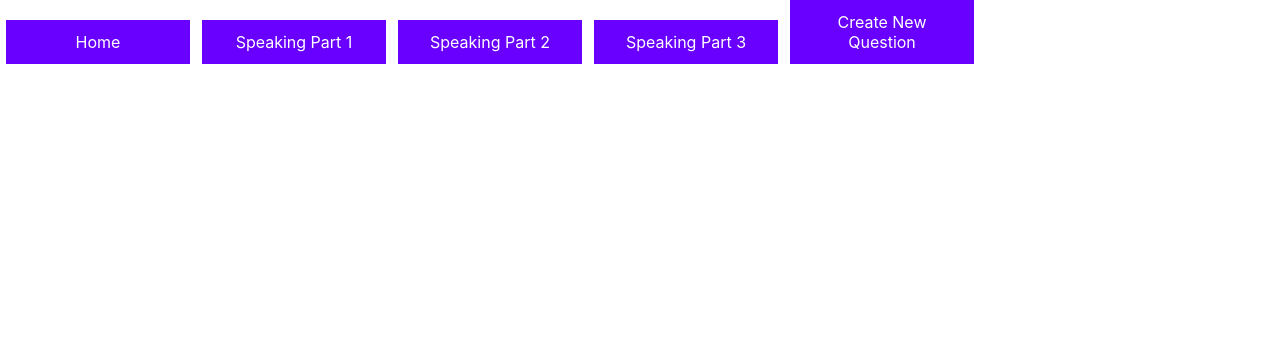
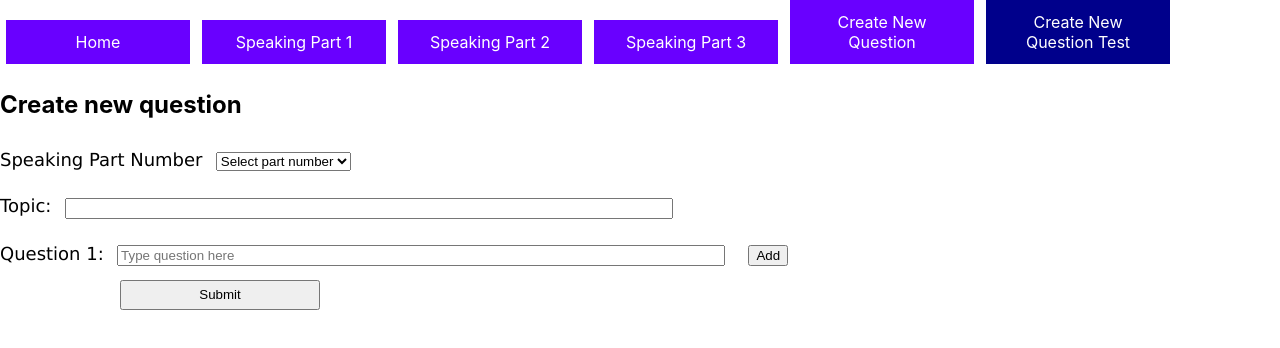
Before and after one commit to wwlwong/phase-2-project-IELTS-question-bank, a React (Create React App) app: page /QuestionFormDynamic in a window 1280 px wide. Shown: the top 348 px of the page. Built offline with nearby package versions, Linux system fonts and the light colour scheme.

Commit message:
adds dynamic fields to questionform

```diff
--- a/src/App.css
+++ b/src/App.css
@@ -137,3 +137,9 @@
   font-size: large;
   margin-left: 1.5em;
 }
+
+.btn-box {
+  margin-left: 10px;
+  width: 200px;
+  display: inline-block;
+}
--- a/src/components/App.js
+++ b/src/components/App.js
@@ -8,6 +8,7 @@ import Speakingpart2 from "./Speakingpart2";
 import Speakingpart3 from "./Speakingpart3";
 import QuestionForm from './QuestionForm';
 import NavBar from './NavBar';
+import QuestionFormDynamic from './QuestionFormDynamic';
 
 function App() {
   const [questions1, setQuestions1] = useState([])
@@ -32,6 +33,9 @@ function App() {
           <Route exact path="/QuestionForm">
             <QuestionForm questions1={questions1} setQuestions1={setQuestions1} questions2={questions2} setQuestions2={setQuestions2} questions3={questions3} setQuestions3={setQuestions3}/>
           </Route>
+          <Route exact path="/QuestionFormDynamic">
+            <QuestionFormDynamic questions1={questions1} setQuestions1={setQuestions1} questions2={questions2} setQuestions2={setQuestions2} questions3={questions3} setQuestions3={setQuestions3}/>
+          </Route>
           <Route exact path="/">
             <Home />
           </Route>
--- a/src/components/NavBar.js
+++ b/src/components/NavBar.js
@@ -25,6 +25,8 @@ function NavBar() {
         activeStyle={{background: "darkblue",}}>Speaking Part 3</NavLink>
     <NavLink to='/QuestionForm' style={linkStyles}
         activeStyle={{background: "darkblue",}}>Create New Question</NavLink>
+     <NavLink to='/QuestionFormDynamic' style={linkStyles}
+        activeStyle={{background: "darkblue",}}>Create New Question Test</NavLink>
   </div>
   );
 }
--- /dev/null
+++ b/src/components/QuestionFormDynamic.js
@@ -0,0 +1,157 @@
+import React, { useState, useEffect } from "react";
+
+
+function QuestionFormDynamic({questions1, setQuestions1, questions2, setQuestions2, questions3, setQuestions3}) {
+
+    const [formData, setFormData] = useState({
+        part: "",
+        topic: "",
+        questions: [],
+        views: 0,
+      });
+
+    const [questionsList, setQuestionsList] = useState([""]);
+
+    const initialFormData = {
+      part: "",
+      topic: "",
+      questions: [],
+      views: 0,
+    }
+
+    const modalDisplayTime = 3000;
+
+    const [showModal, setShowModal] = useState(false);
+
+    useEffect(() => {
+      let timeout;
+      if (showModal) {
+        timeout = setTimeout(() => {
+          setShowModal(false);
+        }, modalDisplayTime);
+      }
+      return () => clearTimeout(timeout);
+    }, [showModal]);
+
+
+    function handleChange(event) {
+        setFormData({
+            ...formData,
+            [event.target.name]: event.target.value,
+        });
+    }
+
+
+
+    function handleSubmit(event) {
+        event.preventDefault();
+
+        fetch(`https://flatiron-phase-2-project.onrender.com/${formData.part}`, {
+          method: "POST",
+          headers: {
+            "Content-Type": "application/json",
+          },
+          body: JSON.stringify(
+          {
+            "topic": formData.topic,
+            "questions": formData.questions,
+            "views": parseInt(formData.views),
+          } )
+        })
+        .then((r) => r.json())
+        .then((newQuestion) => {
+          if (formData.part === "speaking_part1"){
+            setQuestions1([...questions1, newQuestion]);
+          }
+          else if (formData.part === "speaking_part2"){
+            setQuestions2([...questions2, newQuestion]);
+          }
+          else {
+            setQuestions3([...questions3, newQuestion]);
+          }
+          });
+        setShowModal(true);
+        setFormData(initialFormData)
+        setQuestionsList([""]);
+      }
+
+    function removeField(index) {
+        let data = [...questionsList];
+        data.splice(index, 1)
+        setQuestionsList(data)
+    }
+
+    function addField(){
+        setQuestionsList([...questionsList, ""])
+    }
+
+    const handleAddQuestion = (event, index) => {
+        let data = [...questionsList];
+        data[index] = event.target.value;
+        setQuestionsList(data);
+        setFormData({...formData, questions: questionsList})
+      }
+
+    return (
+    <section>
+      <h1>Create new question</h1>
+      <form className="question-entry" onSubmit={handleSubmit}>
+        <label className='form-label'>
+            Speaking Part Number
+            <select className="dropdown" name="part" value={formData.part} onChange={handleChange}>
+                <option value="" selected disabled="true">Select part number</option>
+                <option value="speaking_part1">Speaking Part 1</option>
+                <option value="speaking_part2">Speaking Part 2</option>
+                <option value="speaking_part3">Speaking Part 3</option>
+            </select>
+        </label>
+        <label className='form-label'>
+            Topic:
+            <input
+            className="text-box"
+            type="text"
+            name="topic"
+            value={formData.topic}
+            onChange={handleChange}
+          />
+        </label>
+
+        <label className='questions'>
+            {questionsList.map((question, index) => {
+                return (
+                    <div className='form-label' key={index}>
+                        <label className='form-label'>
+                            Question {index+1}:
+                            <input
+                                className="text-box"
+                                type="text"
+                                name="question"
+                                placeholder="Type question here"
+                                onChange={(event)=>handleAddQuestion(event, index)}
+                                value={question}
+                            />
+                            <div className="btn-box">
+                                {questionsList.length !== 1 && <button className="remove-btn" onClick={()=> removeField(index)}>Remove</button>}
+                                {questionsList.length - 1 === index && <button onClick={addField}>Add</button>}
+                            </div>
+
+                        </label>
+
+
+                    </div>
+                )
+            })}
+        </label>
+
+        <button type="submit" className="submit-btn">
+            Submit
+        </button>
+     </form>
+     {showModal && <div><h3>Questions Submitted</h3></div>}
+    </section>
+
+
+    );
+  }
+
+  export default QuestionFormDynamic;
```
